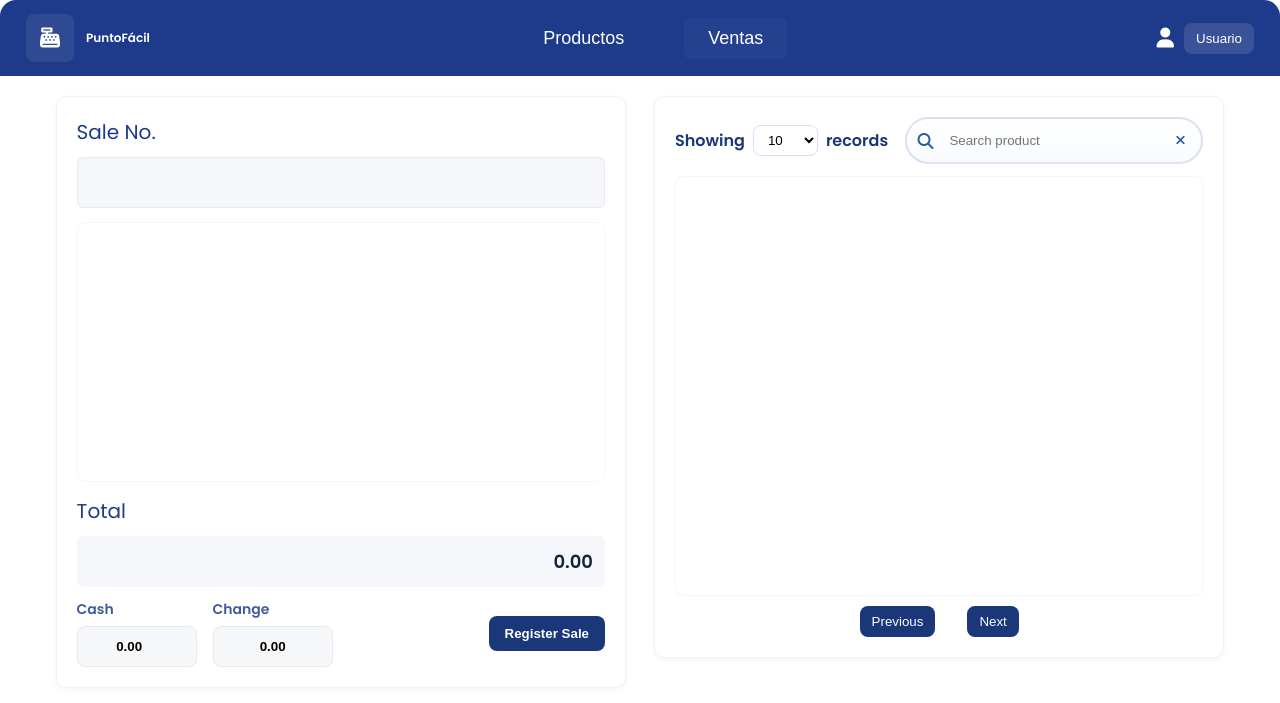
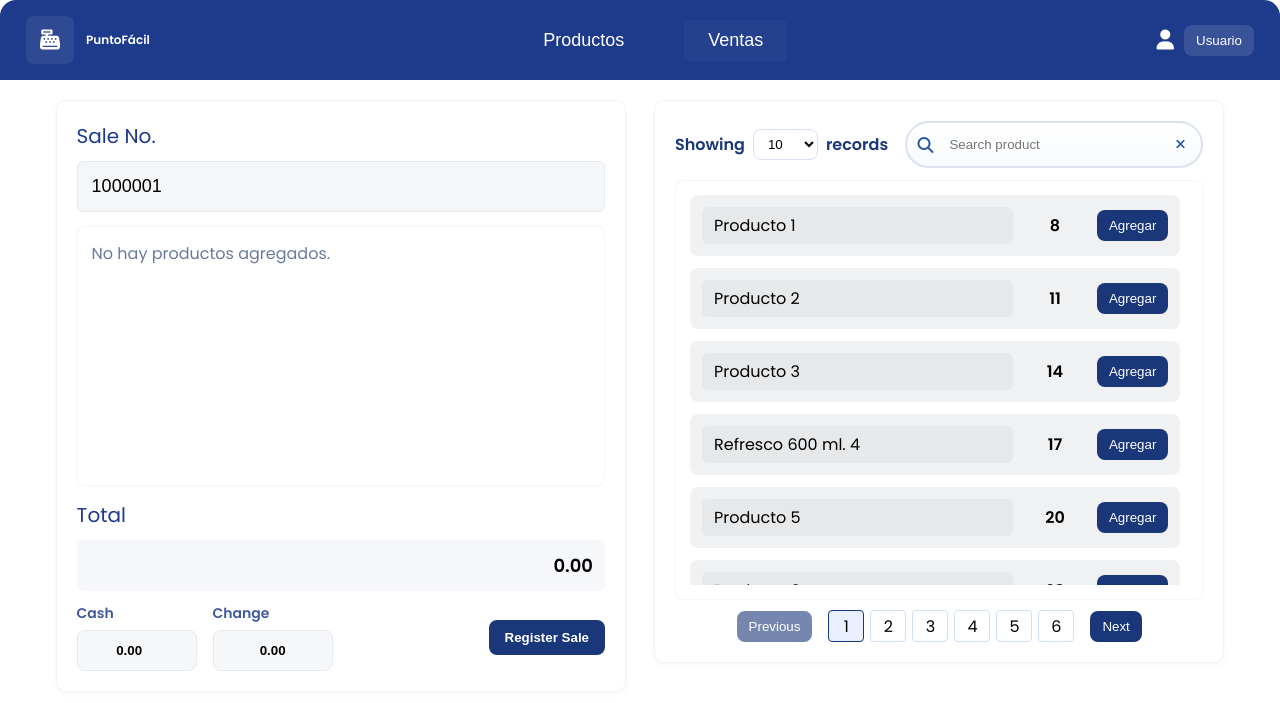
Before and after one commit to Iui55/puntofacil_electron, an Electron app: page src/screens/home/home.html in a window 1280 px wide. Drawn offline with Linux system fonts and the light colour scheme.

Commit message:
feature: merge home page and new sale

```diff
--- a/src/screens/home/home.css
+++ b/src/screens/home/home.css
@@ -1,7 +1,32 @@
+/* Reset y tipografía */
+* {
+  box-sizing: border-box;
+  margin: 0;
+  padding: 0;
+}
+html {
+  height: 100%;
+}
+
+body {
+  margin: 0;
+  background: transparent;
+  height: 100%;
+  font-family: "Poppins", sans-serif;
+  -webkit-font-smoothing: antialiased;
+}
+
+#content {
+  height: 90%;
+  display: flex;
+  flex: 1;
+  background: white;
+}
+
 /* HEADER */
 .top-bar {
   background: #1e3a8a;
-  height: 76px;
+  height: 10%;
   display: flex;
   align-items: center;
   justify-content: space-between;
--- a/src/screens/home/home.js
+++ b/src/screens/home/home.js
@@ -19,20 +19,31 @@
 document.addEventListener("DOMContentLoaded", () => {
   const content = document.getElementById("content");
   const loadView = async (view) => {
-    const res = await fetch(view);
+    mainPath = `../${view}/`;
+    const res = await fetch(`${mainPath}${view}.html`);
     const html = await res.text();
     content.innerHTML = html;
+
+    // Dynamic scripts
+    const scripts = content.querySelectorAll("script");
+    scripts.forEach((oldScript) => {
+      const newScript = document.createElement("script");
+      newScript.src = `${mainPath}${view}.js`;
+      document.body.appendChild(newScript);
+      oldScript.remove();
+    });
   };
 
   // Botones de la barra
   document.getElementById("salesBtn").addEventListener("click", () => {
-    loadView("../sales/sales.html");
+    loadView("sales");
   });
 
   document.getElementById("productsBtn").addEventListener("click", () => {
-    loadView("../products/products.html");
+    loadView("products");
+
   });
 
   // Vista inicial
-  loadView("../sales/sales.html");
+  loadView("sales");
 });
--- a/src/screens/login/login.css
+++ b/src/screens/login/login.css
@@ -4,13 +4,13 @@ body {
     display: flex;
     justify-content: center;
     align-items: center;
-    height: 100vh;
+    height: 100%;
     font-family: Arial, sans-serif;
 }
 
 .window {
-    width: 800px;
-    height: 600;
+    width: 100%;
+    height: 100%;
     /* background: rgb(250, 0, 0); */
     /* -electron-corner-smoothing: var(--percent); */
     /* -electron-corner-smoothing: system-ui; */
--- a/src/screens/sales/sales.css
+++ b/src/screens/sales/sales.css
@@ -1,34 +1,3 @@
-/* Reset y tipografía */
-* {
-  box-sizing: border-box;
-  margin: 0;
-  padding: 0;
-}
-
-html,
-body {
-  height: 100%;
-}
-body {
-  height: 100%;
-  font-family: "Poppins", sans-serif;
-  background: transparent;
-  -webkit-font-smoothing: antialiased;
-  color: #12233c;
-}
-
-/* Ventana principal */
-.window {
-  width: 100%;
-  height: 100%;
-  background: #f8fafc;
-  border-radius: 16px;
-  overflow: hidden;
-  display: flex;
-  flex-direction: column;
-  box-shadow: 0 8px 20px rgba(0, 0, 0, 0.12);
-}
-
 /* BODY layout: two panels side by side */
 .body-content {
   display: flex;
--- a/src/screens/sales/sales.html
+++ b/src/screens/sales/sales.html
@@ -88,3 +88,4 @@
     </div>
   </section>
 </div>
+<script src="sales.js"></script>
--- a/src/screens/sales/sales.js
+++ b/src/screens/sales/sales.js
@@ -1,6 +1,4 @@
-// src/js/ventas.js
 (() => {
-  // ----- Datos de ejemplo (puedes reemplazar por tu BD) -----
   const SAMPLE_PRODUCTS = [];
   // Generar 60 productos de prueba
   for (let i = 1; i <= 60; i++) {
@@ -280,5 +278,5 @@
     renderCatalog();
   }
 
-  document.addEventListener("DOMContentLoaded", init);
-})();
+  init();
+})(); // ----- Datos de ejemplo (puedes reemplazar por tu BD) -----
```
Also changed, not shown: main.js (+6 -8 lines).
